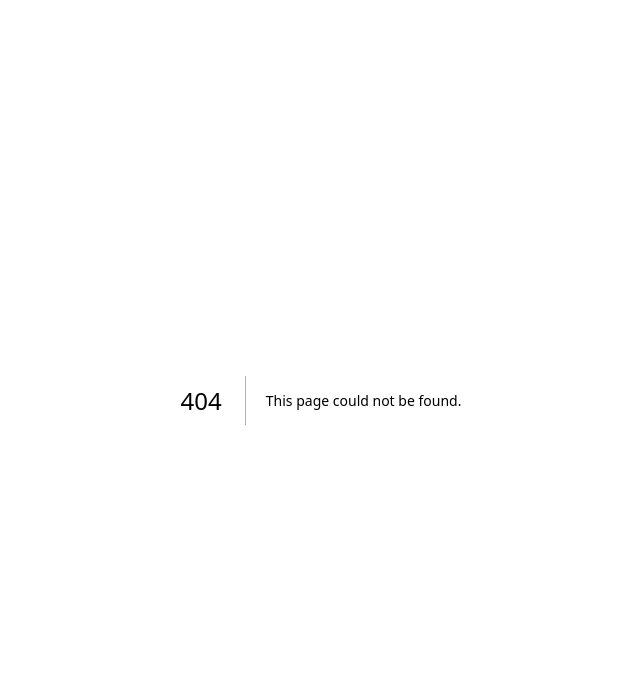
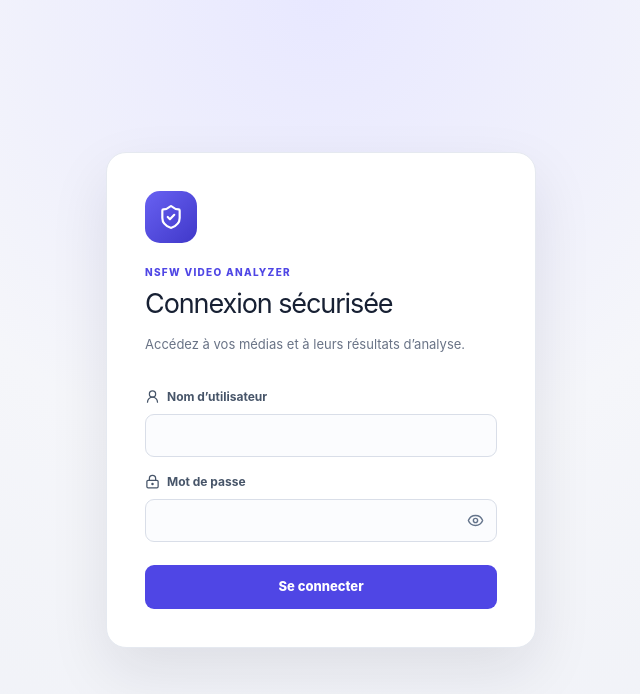
Before and after one commit to kharmaodo/nsfw-video-analyzer, a Next.js app in the folder frontend/: page /login in a window 1280 px wide. Before the commit this address had no page. Shown: the top 694 px of the page, without its empty margins (319-959 px from the left). Built offline with nearby package versions, Linux system fonts and the light colour scheme.

Commit message:
feat: frontend login page

```diff
--- /dev/null
+++ b/frontend/app/auth-session.ts
@@ -0,0 +1,43 @@
+export type AuthenticatedUser = {
+  id: number;
+  username: string;
+  role: "GUEST" | "SUPER_POWER";
+};
+
+export type AuthSession = {
+  accessToken: string;
+  expiresIn: number;
+  user: AuthenticatedUser;
+};
+
+const SESSION_KEY = "nsfw-video-analyzer.auth-session";
+
+export function readSession(): AuthSession | null {
+  if (typeof window === "undefined") return null;
+  const serialized = window.sessionStorage.getItem(SESSION_KEY);
+  if (!serialized) return null;
+  try {
+    const value = JSON.parse(serialized) as AuthSession;
+    return value.accessToken ? value : null;
+  } catch {
+    window.sessionStorage.removeItem(SESSION_KEY);
+    return null;
+  }
+}
+
+export function saveSession(session: AuthSession): void {
+  window.sessionStorage.setItem(SESSION_KEY, JSON.stringify(session));
+}
+
+export function clearSession(): void {
+  if (typeof window !== "undefined") {
+    window.sessionStorage.removeItem(SESSION_KEY);
+  }
+}
+
+export function redirectToExpiredSessionLogin(): void {
+  clearSession();
+  if (window.location.pathname !== "/login") {
+    window.location.assign("/login?reason=expired");
+  }
+}
--- /dev/null
+++ b/frontend/app/login/page.tsx
@@ -0,0 +1,80 @@
+"use client";
+
+import { FormEvent, useState } from "react";
+import { useRouter, useSearchParams } from "next/navigation";
+import { Eye, EyeOff, LockKeyhole, ShieldCheck, UserRound } from "lucide-react";
+
+import { saveSession } from "../auth-session";
+
+type LoginResponse = {
+  access_token: string;
+  token_type: "bearer";
+  expires_in: number;
+  user: { id: number; username: string; role: "GUEST" | "SUPER_POWER" };
+};
+
+export default function LoginPage() {
+  const router = useRouter();
+  const searchParams = useSearchParams();
+  const [username, setUsername] = useState("");
+  const [password, setPassword] = useState("");
+  const [visiblePassword, setVisiblePassword] = useState(false);
+  const [submitting, setSubmitting] = useState(false);
+  const [error, setError] = useState<string | null>(null);
+  const expired = searchParams.get("reason") === "expired";
+
+  async function submit(event: FormEvent<HTMLFormElement>) {
+    event.preventDefault();
+    setSubmitting(true);
+    setError(null);
+    try {
+      const response = await fetch("/api/backend/auth/login", {
+        method: "POST",
+        headers: { "Content-Type": "application/json" },
+        body: JSON.stringify({ username: username.trim(), password }),
+      });
+      const body = await response.json().catch(() => null);
+      if (!response.ok) {
+        throw new Error(
+          typeof body?.detail === "string"
+            ? body.detail
+            : "Connexion impossible.",
+        );
+      }
+      const result = body as LoginResponse;
+      saveSession({
+        accessToken: result.access_token,
+        expiresIn: result.expires_in,
+        user: result.user,
+      });
+      router.replace("/");
+    } catch (reason) {
+      setError(reason instanceof Error ? reason.message : "Connexion impossible.");
+    } finally {
+      setSubmitting(false);
+    }
+  }
+
+  return (
+    <main className="login-shell">
+      <section className="login-card" aria-labelledby="login-title">
+        <div className="login-mark"><ShieldCheck size={26} /></div>
+        <p className="eyebrow">NSFW VIDEO ANALYZER</p>
+        <h1 id="login-title">Connexion sécurisée</h1>
+        <p className="login-intro">Accédez à vos médias et à leurs résultats d’analyse.</p>
+        {expired && <p className="login-message">Session expirée. Connectez-vous à nouveau.</p>}
+        {error && <p className="login-error" role="alert">{error}</p>}
+        <form onSubmit={submit} className="login-form">
+          <label htmlFor="username"><UserRound size={15} />Nom d’utilisateur</label>
+          <input id="username" value={username} onChange={(event) => setUsername(event.target.value)} autoComplete="username" required />
+          <label htmlFor="password"><LockKeyhole size={15} />Mot de passe</label>
+          <div className="login-password">
+            <input id="password" type={visiblePassword ? "text" : "password"} value={password} onChange={(event) => setPassword(event.target.value)} autoComplete="current-password" required />
+            <button type="button" onClick={() => setVisiblePassword((value) => !value)} aria-label={visiblePassword ? "Masquer le mot de passe" : "Afficher le mot de passe"}>{visiblePassword ? <EyeOff size={17} /> : <Eye size={17} />}</button>
+          </div>
+          <button className="login-submit" disabled={submitting}>{submitting ? "Connexion…" : "Se connecter"}</button>
+        </form>
+      </section>
+    </main>
+  );
+}
```
Also changed, not shown: frontend/app/globals.css.
